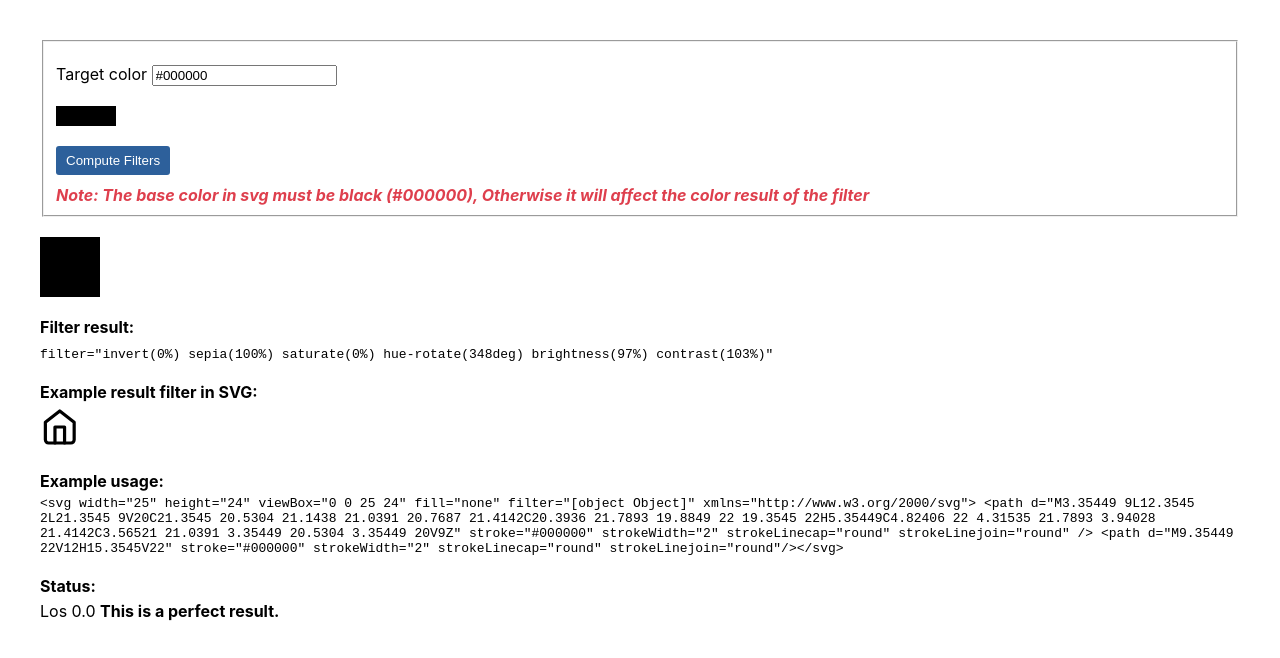
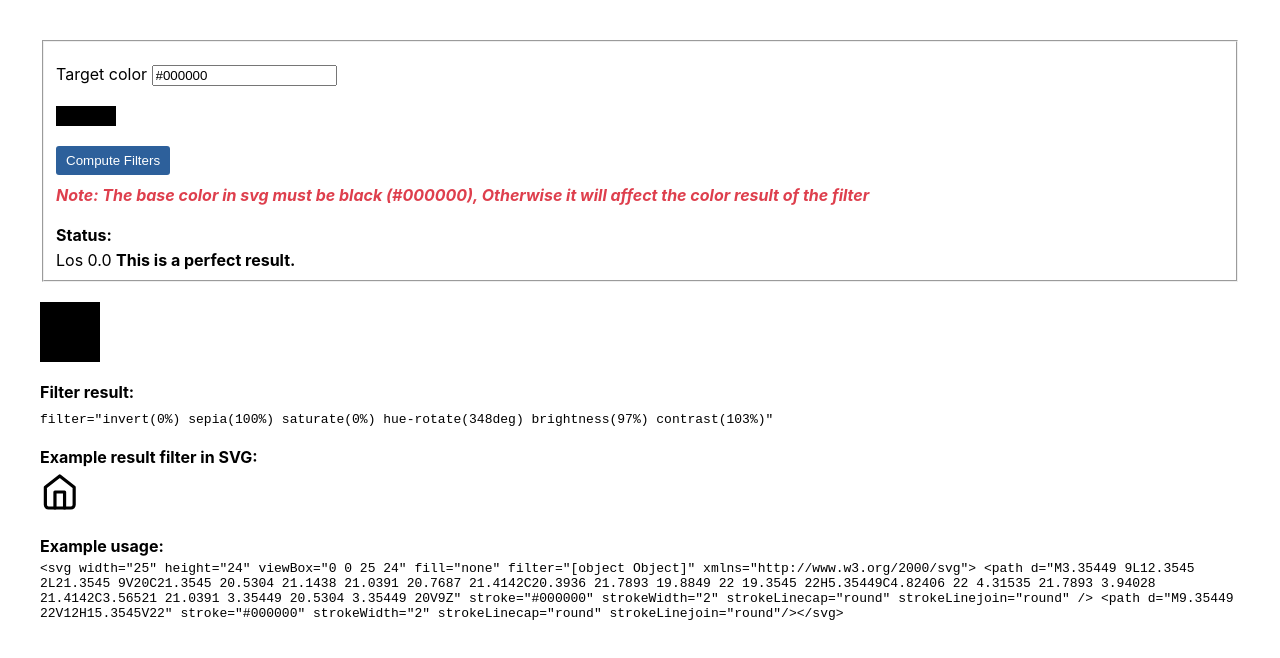
Before and after one commit to ugiispoyo/filter-generator, a Next.js app: page / in a window 1280 px wide. Both pictures are taken after a click on the button "Compute Filters". Shown: the top 658 px of the page. Built offline with nearby package versions, Linux system fonts and the light colour scheme.

Commit message:
add detail status result

```diff
--- a/pages/index.tsx
+++ b/pages/index.tsx
@@ -100,12 +100,22 @@ const Home: NextPage = () => {
           style={{
             marginTop: "10px",
             display: "block",
-            fontWeight: 'bold',
-            color: '#de3f4d'
+            fontWeight: "bold",
+            color: "#de3f4d",
           }}
         >
-          <i>Note: The base color in svg must be black (#000000), Otherwise it will affect the color result of the filter</i>
+          <i>
+            Note: The base color in svg must be black (#000000), Otherwise it
+            will affect the color result of the filter
+          </i>
         </span>
+        {status !== "" && (
+          <>
+            <br />
+            <b style={{ marginBottom: "5px", display: "block" }}>Status:</b>
+            Los {filter.loss.toFixed(1)} <b>{status}</b>
+          </>
+        )}
       </fieldset>
       <div
         style={{
@@ -141,12 +151,6 @@ const Home: NextPage = () => {
         </>
       )}
       <br />
-      {status !== "" && (
-        <>
-          <b style={{marginBottom: '5px', display: 'block'}}>Status:</b>
-          Los {filter.loss.toFixed(1)} <b>{status}</b>
-        </>
-      )}
     </div>
   );
 };
```
